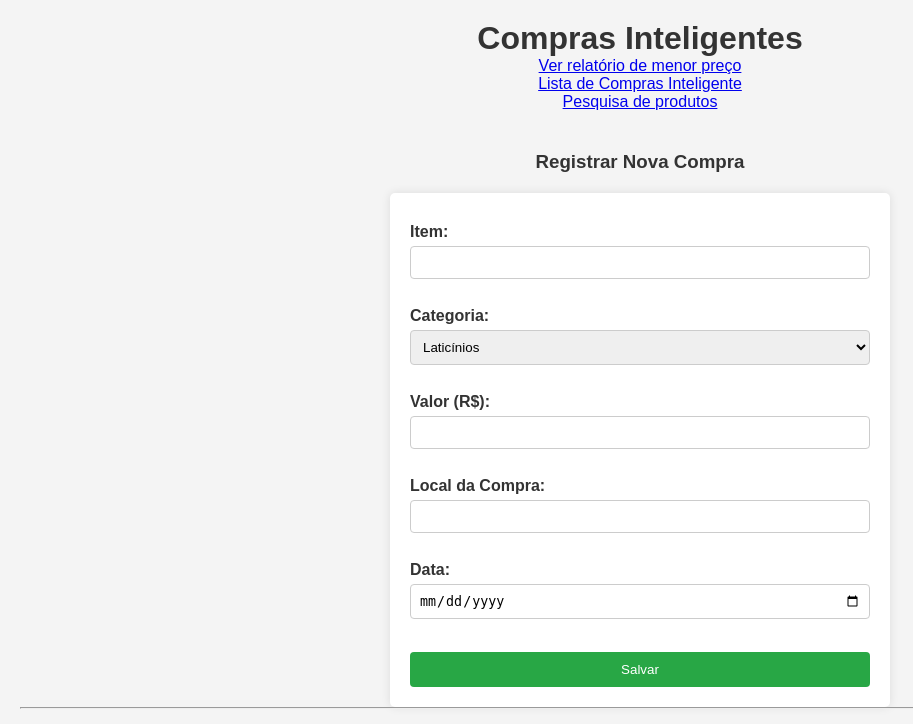
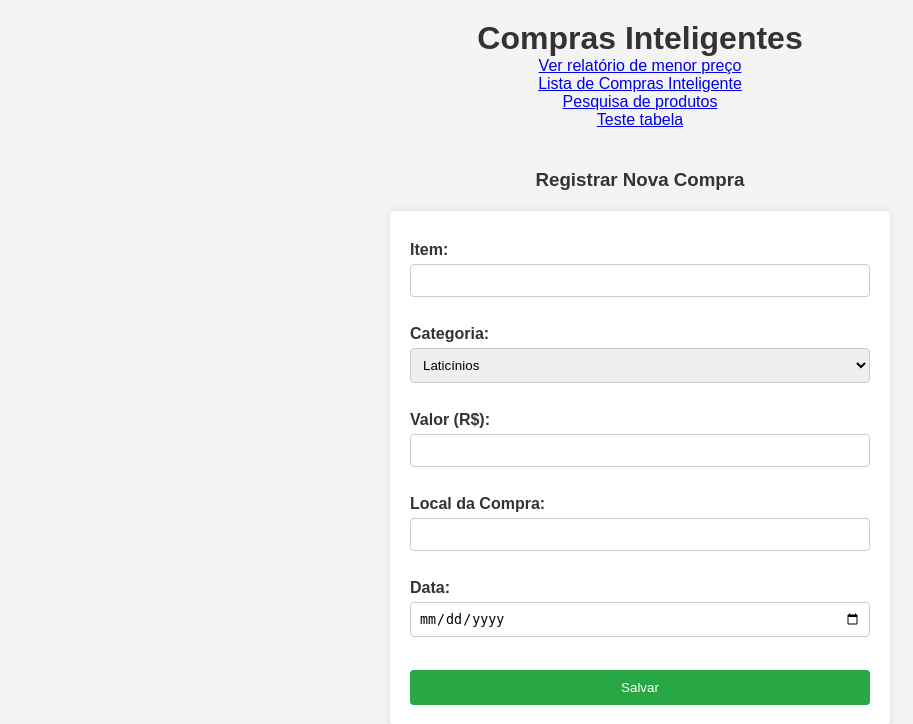
Before and after one commit to thaismsanchez/Compras-inteligentes, a Flask app: page / in a window 1280 px wide. Shown: the top 724 px of the page, without its empty margins (0-913 px from the left). Run offline with Flask 3, Linux system fonts and the light colour scheme; parts of the project's set-up code (start-up, migrations or seed data) failed here and were passed over.

Commit message:
Update index.html

```diff
--- a/templates/index.html
+++ b/templates/index.html
@@ -14,6 +14,7 @@
     <li><a href="{{ url_for('relatorio') }}">Ver relatório de menor preço</a></li>
     <li><a href="{{ url_for('lista') }}">Lista de Compras Inteligente</a></li>
     <li><a href="{{ url_for('pesquisa') }}">Pesquisa de produtos</a></li>
+    <li><a href="{{ url_for('tabela') }}">Teste tabela</a></li>
   </ul>
 </nav>
   </header>
```
